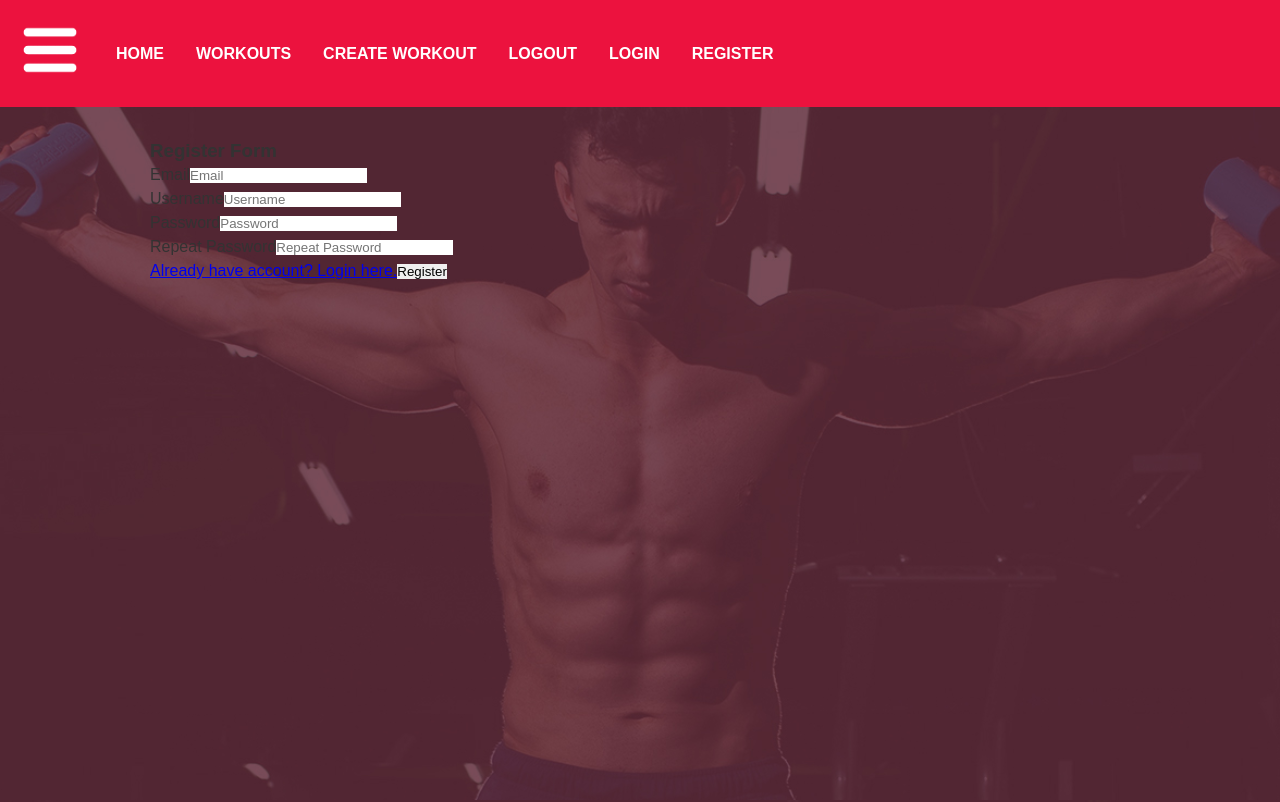
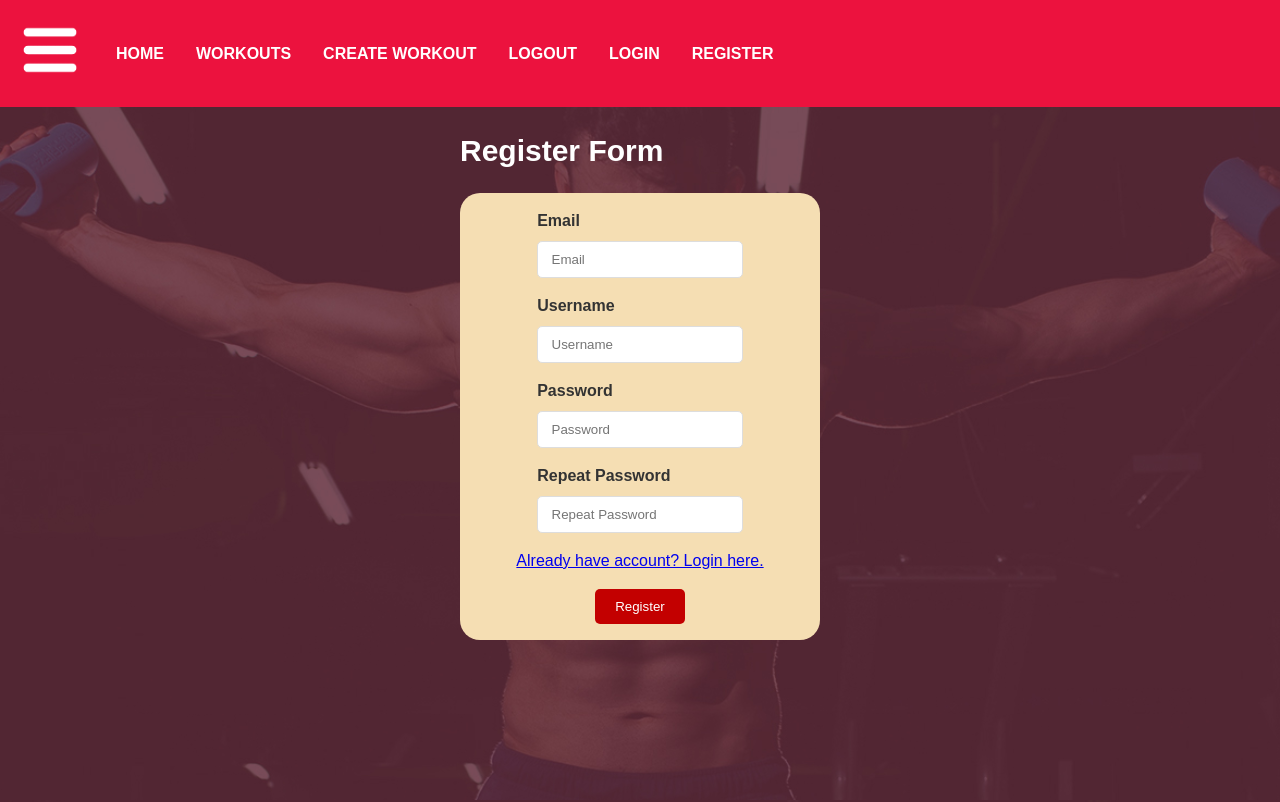
Before and after one commit to todormladenov/Fitness-App, an Angular app in the folder fitnes-programs/: page /user/register in a window 1280 px wide. Shown: the top 802 px of the page. Built offline with nearby package versions, Linux system fonts and the light colour scheme.

Commit message:
Added style to the register form

```diff
--- a/fitnes-programs/src/app/user/register/register.component.css
+++ b/fitnes-programs/src/app/user/register/register.component.css
@@ -0,0 +1,54 @@
+.form {
+    background-color: wheat;
+    display: flex;
+    flex-direction: column;
+    align-items: center;
+    gap: 1rem;
+    padding: 1em;
+    border-radius: 20px;
+}
+
+.form-group {
+    display: flex;
+    flex-direction: column;
+    align-items: flex-start;
+    gap: 0.5rem;
+}
+
+label {
+    font-weight: bold;
+}
+
+input[type="text"],
+input[type="password"] {
+    padding: 0.75em 1em;
+    border: 1px solid #ddd;
+    border-radius: 5px;
+}
+
+.register {
+    width: 360px;
+    padding: auto;
+    margin: auto;
+}
+
+.register h3 {
+    margin-top: 0px;
+    margin-bottom: 30px;
+    font-size: 30px;
+    color: white;
+}
+
+input[type="submit"] {
+    background-color: #c30000;
+    color: #fff;
+    padding: 0.75em 1.5em;
+    border: none;
+    border-radius: 5px;
+    cursor: pointer;
+    transition: background-color 0.2s ease-in-out;
+}
+
+input[type="submit"]:hover {
+    background-color: #000000;
+}
```
